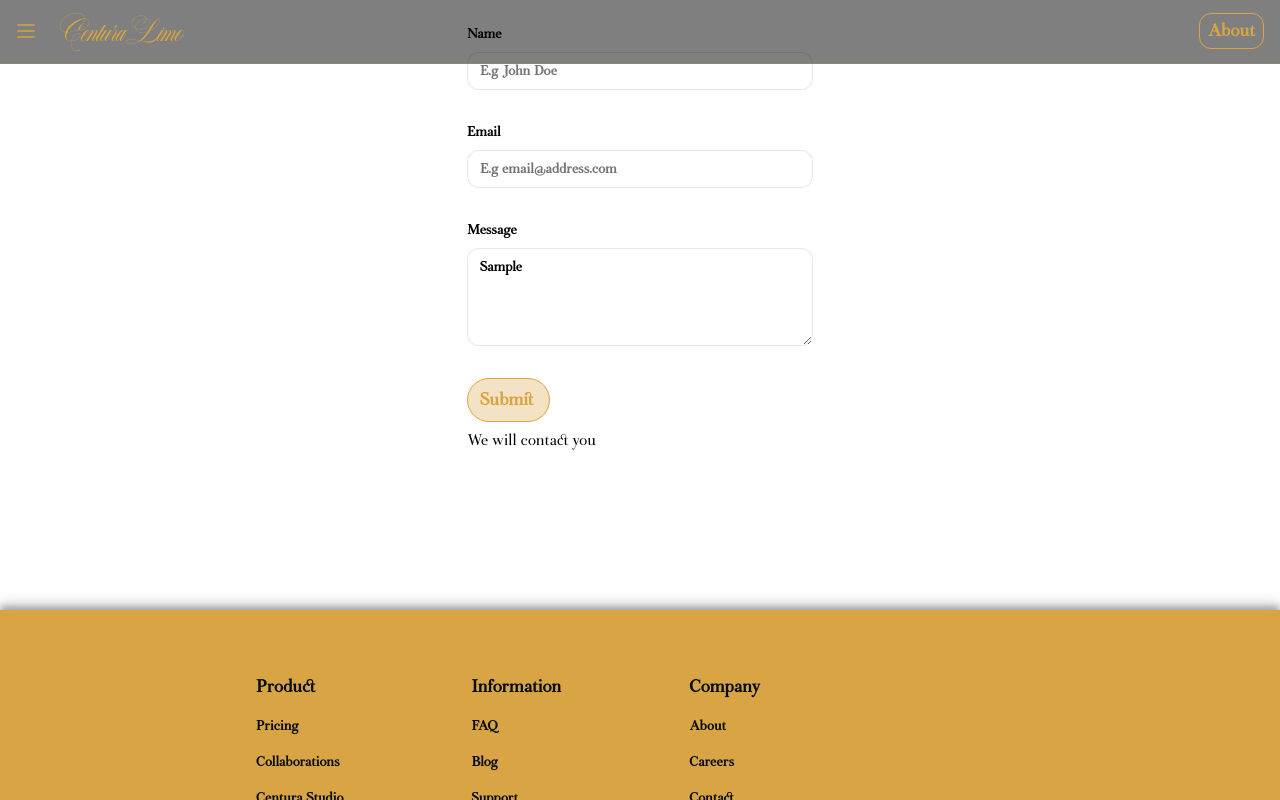
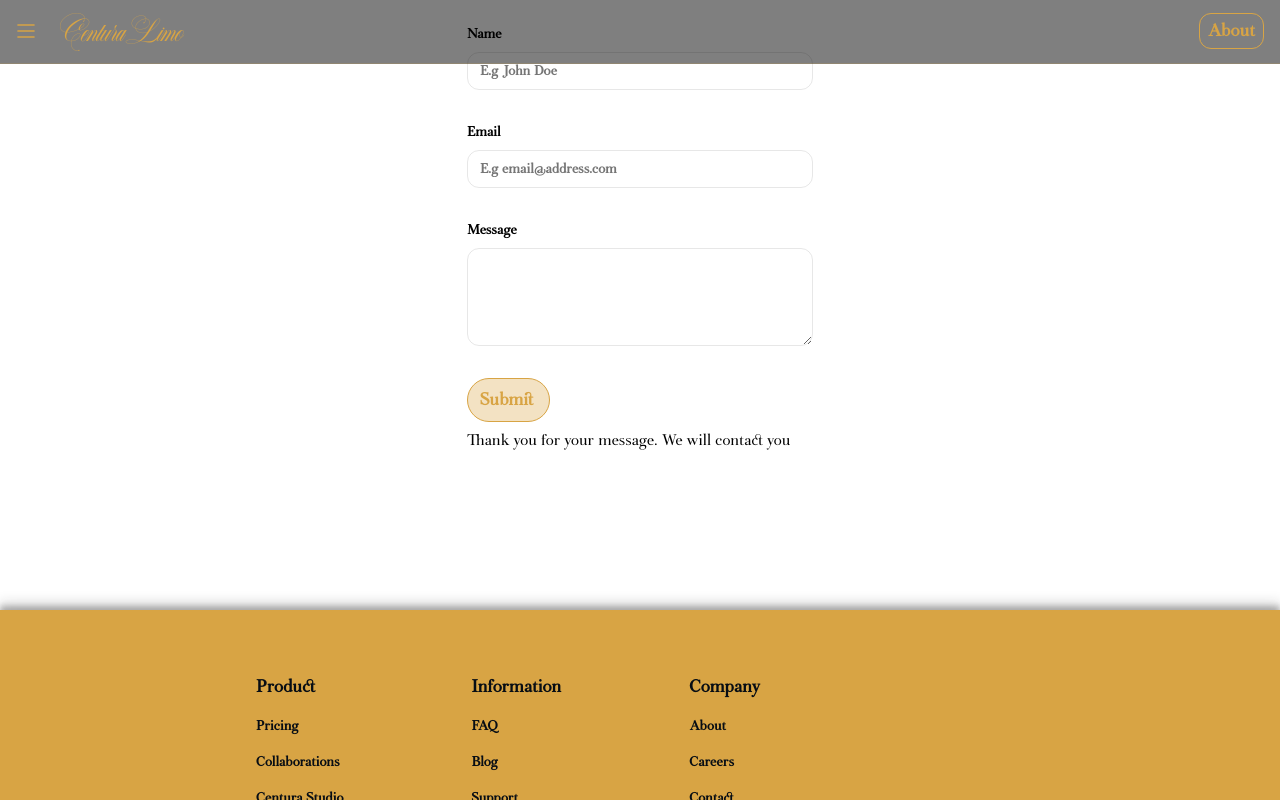
Before and after one commit to NoahClemmensen/CenturaLimo, an Angular app: page / in a window 1280 px wide. Both pictures are taken after typing "Sample", "name@example.com", "Sample" into the empty fields and a click on the button "Submit". Shown: the part 5892-6692 px from the top of the page. Built offline with nearby package versions, Linux system fonts and the light colour scheme.

Commit message:
contact form

```diff
--- a/src/app/components/contact-form/contact-form.component.css
+++ b/src/app/components/contact-form/contact-form.component.css
@@ -22,6 +22,7 @@ input, textarea {
   border: 1px solid rgba(25, 25, 25, 0.1);
   border-radius: var(--radius-2);
   width: 320px;
+  background: transparent;
 
   transition: border var(--transition-speed) ease;
 }
--- a/src/app/components/contact-form/contact-form.component.html
+++ b/src/app/components/contact-form/contact-form.component.html
@@ -32,7 +32,7 @@
 
   <div class="submit-group">
     <app-button>Submit</app-button>
-    <span *ngIf="submitted">We will contact you</span>
+    <span *ngIf="submitted">Thank you for your message. We will contact you</span>
   </div>
 
 </form>
--- a/src/app/components/contact-form/contact-form.component.ts
+++ b/src/app/components/contact-form/contact-form.component.ts
@@ -72,6 +72,7 @@ export class ContactFormComponent {
 
     this.name.nativeElement.value = '';
     this.email.nativeElement.value = '';
+    this.message.nativeElement.value = '';
 
     console.log('Form submitted with name: ' + name + ', email: ' + email + ', and text: ' + text);
   }
--- a/src/app/components/navigation/navigation.component.html
+++ b/src/app/components/navigation/navigation.component.html
@@ -6,7 +6,7 @@
       <path fill="currentColor" d="M 5 8 A 2.0002 2.0002 0 1 0 5 12 L 45 12 A 2.0002 2.0002 0 1 0 45 8 L 5 8 z M 5 23 A 2.0002 2.0002 0 1 0 5 27 L 45 27 A 2.0002 2.0002 0 1 0 45 23 L 5 23 z M 5 38 A 2.0002 2.0002 0 1 0 5 42 L 45 42 A 2.0002 2.0002 0 1 0 45 38 L 5 38 z"></path>
     </svg>
   </button>
-  <a href="/" id="fancy" class="headline-sm nav-item ">CenturaLimo</a>
+  <a href="" id="fancy" class="headline-sm nav-item ">CenturaLimo</a>
   <app-button small class="nav-item" configuration="label" style="margin-left: auto">
     About
   </app-button>
```
